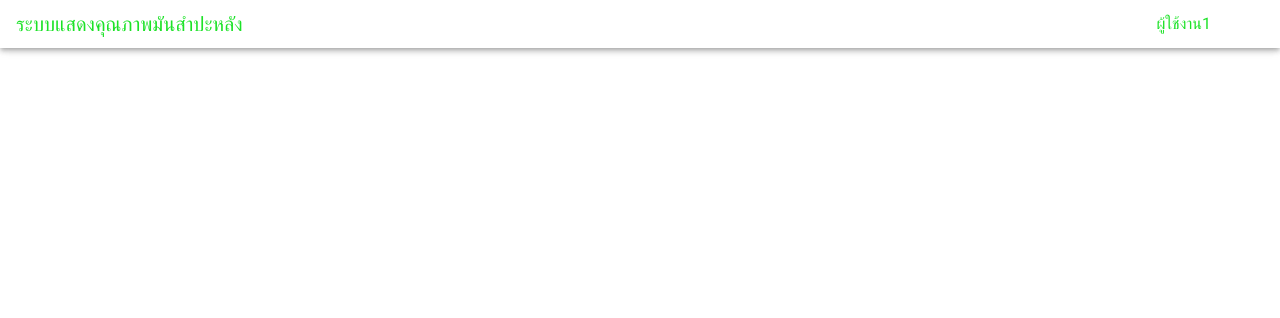
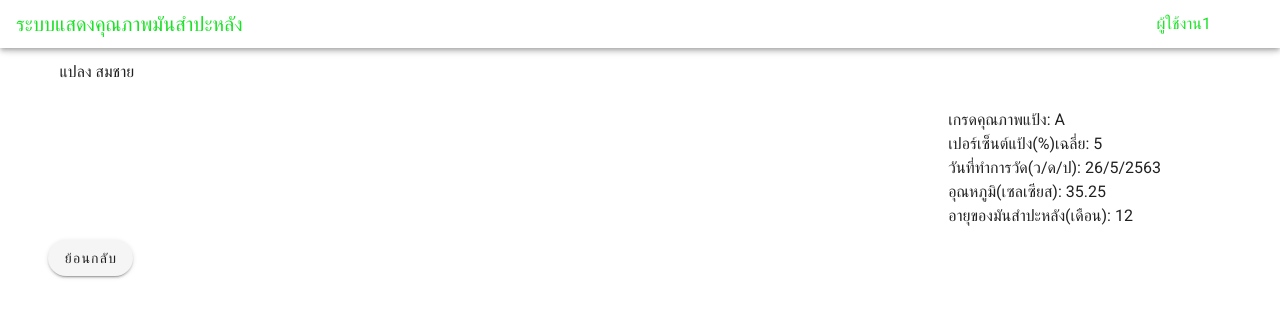
Before and after one commit to khing78/SeniorProject, a Vue app in the folder Client/cassava/: page /area-detail-chart in a window 1280 px wide. Shown: the top 318 px of the page. Built offline with nearby package versions, Linux system fonts and the light colour scheme.

Commit message:
AreaDetailChart Created

```diff
--- a/Client/cassava/src/router/index.js
+++ b/Client/cassava/src/router/index.js
@@ -3,6 +3,7 @@ import VueRouter from 'vue-router'
 import Home from '../views/Home.vue'
 import PinDetail from '../views/PinDetail.vue'
 import DataSave from '../views/DataSave.vue'
+import AreaDetailChart from '../views/AreaDetailChart.vue'
 
 Vue.use(VueRouter)
 
@@ -23,6 +24,11 @@ const routes = [
     component: DataSave
   },
   {
+    path: '/area-detail-chart',
+    name: 'areadetailchart',
+    component: AreaDetailChart
+  },
+  {
     path: '/about',
     name: 'About',
     // route level code-splitting
--- /dev/null
+++ b/Client/cassava/src/views/AreaDetailChart.vue
@@ -0,0 +1,47 @@
+<template>
+  <div class="area-detail-chart">
+    <v-container>
+      <v-row>
+        <v-col cols="3"> แปลง {{areaname}}</v-col>
+        <v-col class="text-right">
+        </v-col>
+      </v-row>
+      <v-row>
+          <v-col cols="9">
+              <!-- For Graph -->
+          </v-col>
+          <v-col cols="3">
+              เกรดคุณภาพแป้ง: {{gradecassvana}}
+              <br>
+              เปอร์เซ็นต์แป้ง(%)เฉลี่ย: {{precentstarch}}
+              <br>
+              วันที่ทำการวัด(ว/ด/ป): {{dategetdata}}
+              <br>
+              อุณหภูมิ(เซลเซียส): {{temputure}}
+              <br>
+              อายุของมันสำปะหลัง(เดือน): {{cassvanaage}}
+          </v-col>
+      </v-row>
+      <v-row>
+          <v-btn rounded>
+              ย้อนกลับ
+          </v-btn>
+      </v-row>
+    </v-container>
+  </div>
+</template>
+
+<script>
+export default {
+  data: () => ({
+      areaname: "สมชาย",
+      gradecassvana: "A",
+      precentstarch: 5,
+      dategetdata: "26/5/2563",
+      temputure: 35.25,
+      cassvanaage: 12,
+  }),
+};
+</script>
+<style scoped>
+</style>
```
